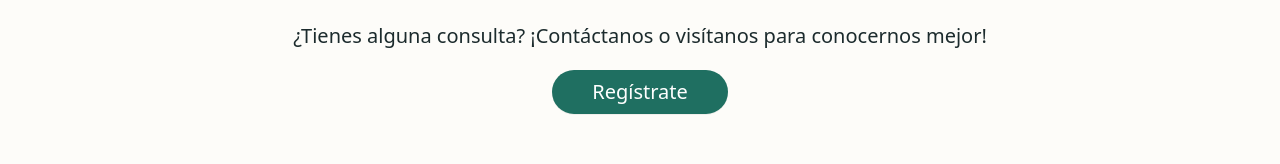
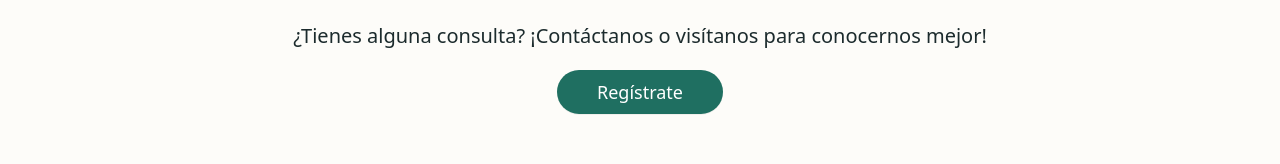
Before and after one commit to Ameteratzu/proyect-marketjoyas, a React (Vite) app: page /nosotros in a window 1280 px wide. Shown: the part 2467-2631 px from the top of the page. Built offline with nearby package versions, Linux system fonts and the light colour scheme.

Commit message:
ADD: se cambio el tamaño de los botones

```diff
--- a/src/pages/About/components/StoryBlock.tsx
+++ b/src/pages/About/components/StoryBlock.tsx
@@ -28,7 +28,7 @@ export default function StoryBlock({
       </div>
       <div className="py-10 md:py-14 text-center">
         <p className="text-dark text-xl">{t("contact.lead")}</p>
-        <a href="/registro" className="btn btn-primary mt-5 inline-block text-xl">
+        <a href="/registro" className="btn btn-primary mt-5 inline-block text-lg">
           {t("contact.cta")}
         </a>
       </div>
```
